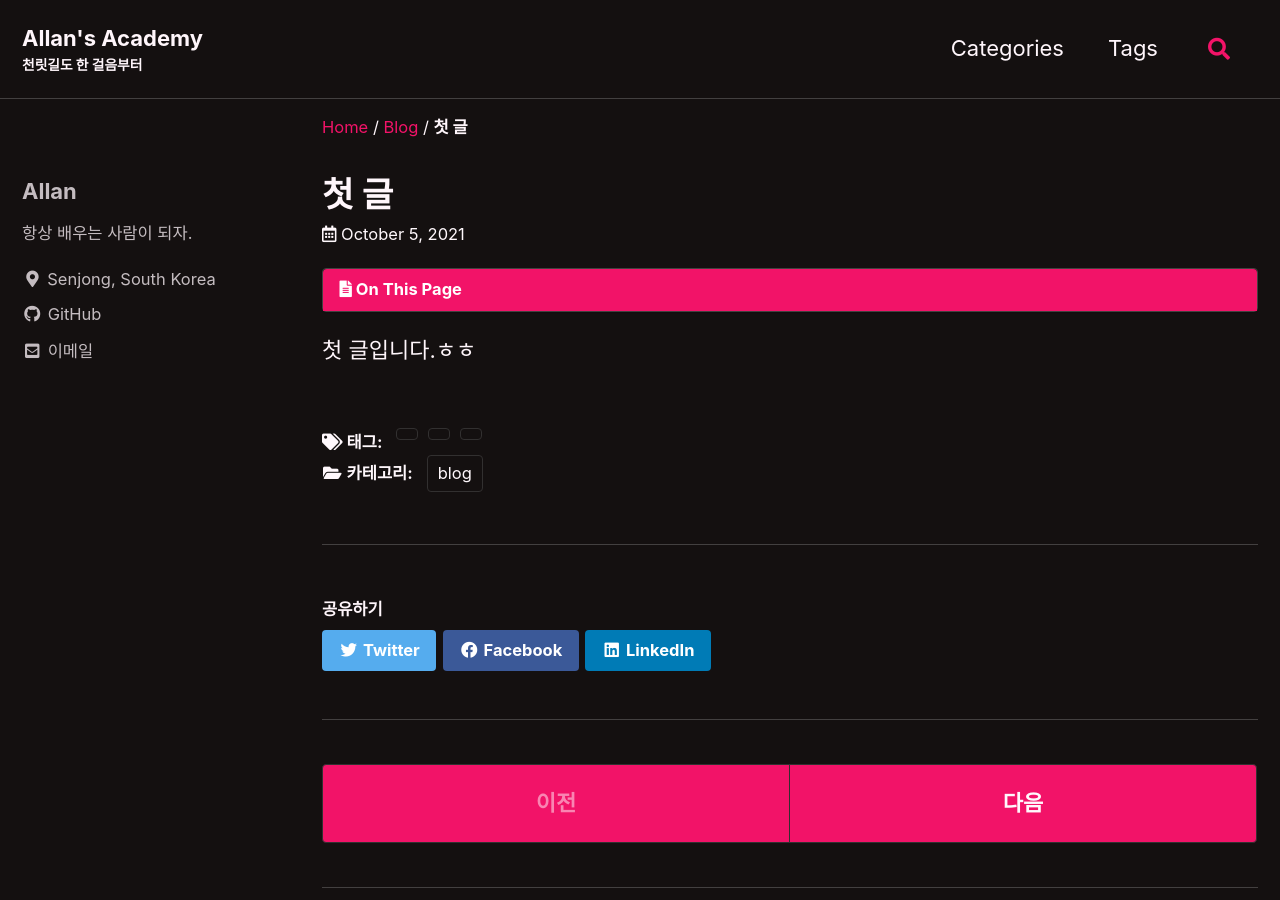
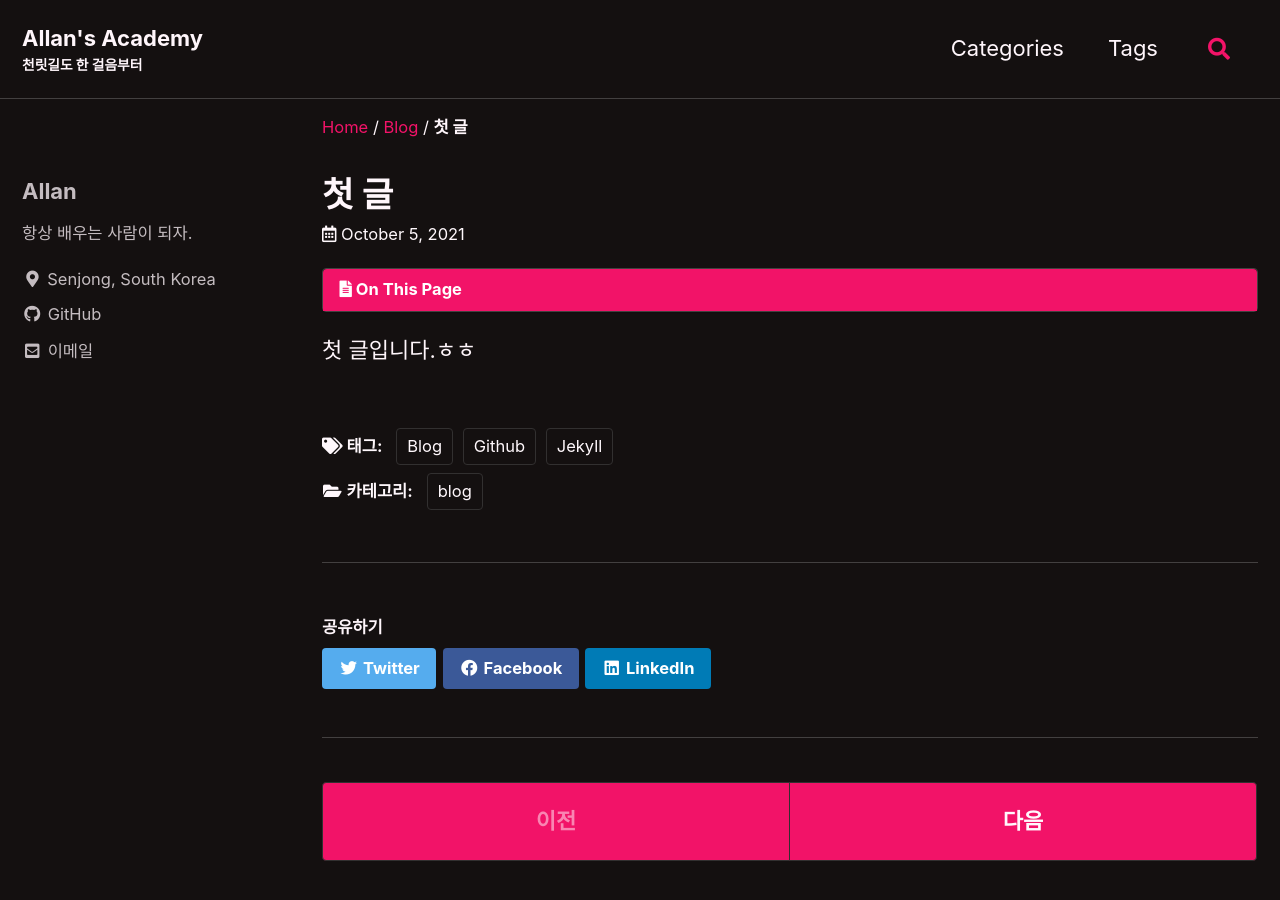
Before and after one commit to yoonsangmin/yoonsangmin.github.io, a Jekyll site: the page built from _posts/2021-10-05-my-first-post.md, in a window 1280 px wide and 900 px high. Built offline with Jekyll 4.4.1, drawn with Linux system fonts in a browser that asks for light colours; cached includes are drawn as plain includes; comment, search, counter and statistics services are not loaded.

Commit message:
다시 테스트

```diff
--- a/_includes/tag-list.html
+++ b/_includes/tag-list.html
@@ -13,7 +13,7 @@
     <span itemprop="keywords">
     {% for tag_word in tags_sorted %}
       {% if site.data.tags contains tag_word %}
-        <a href="{{ tag_word | slugify | prepend: path_type | prepend: site.tag_archive.path | relative_url }}" class="page__taxonomy-item p-category" rel="tag">{{ site.data.tags.name }}</a>{% unless forloop.last %}<span class="sep">, </span>{% endunless %}
+        <a href="{{ tag_word | slugify | prepend: path_type | prepend: site.tag_archive.path | relative_url }}" class="page__taxonomy-item p-category" rel="tag">{{ site.data.tags[tag_word].name }}</a>{% unless forloop.last %}<span class="sep">, </span>{% endunless %}
       {% endif %}
     {% endfor %}
     </span>
```
